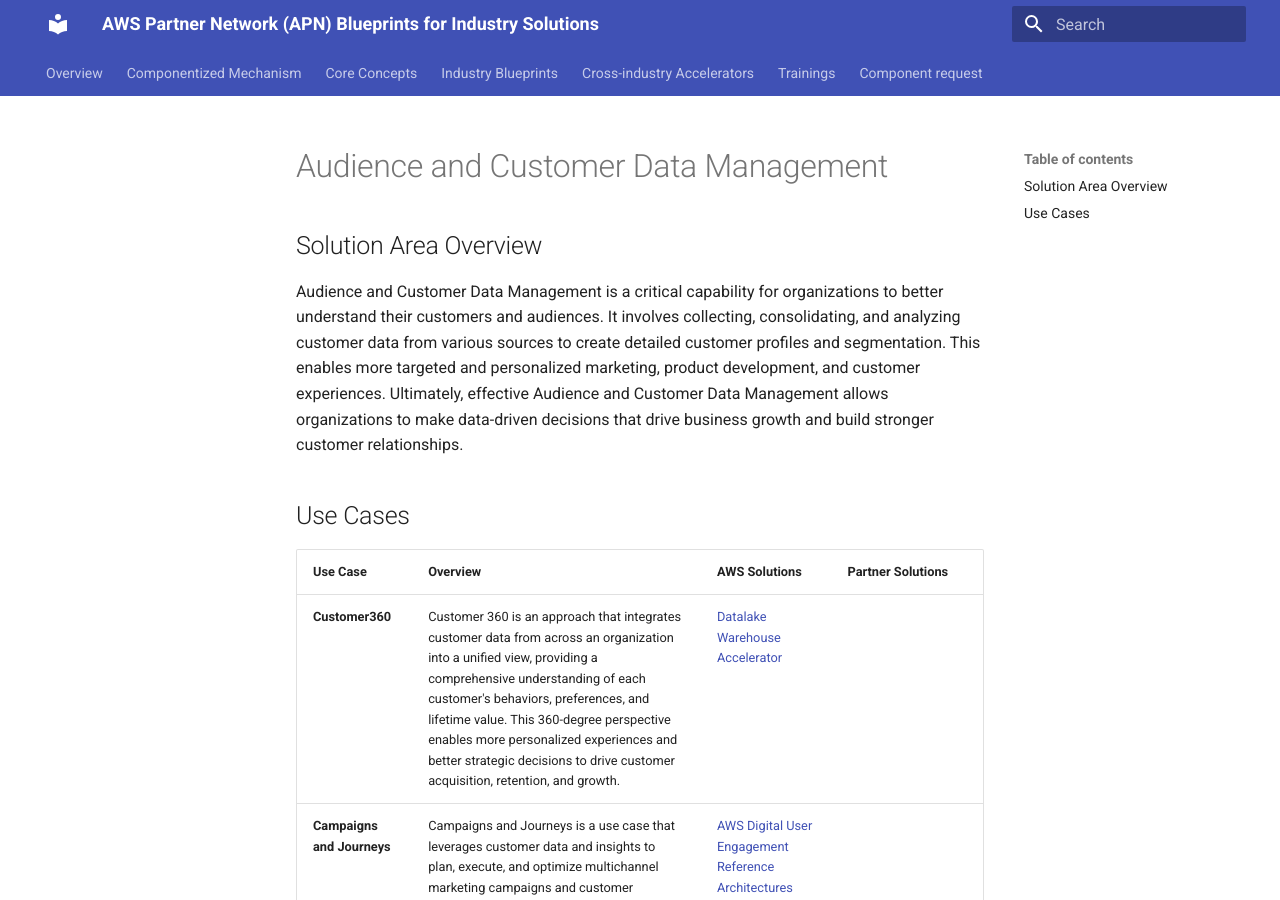
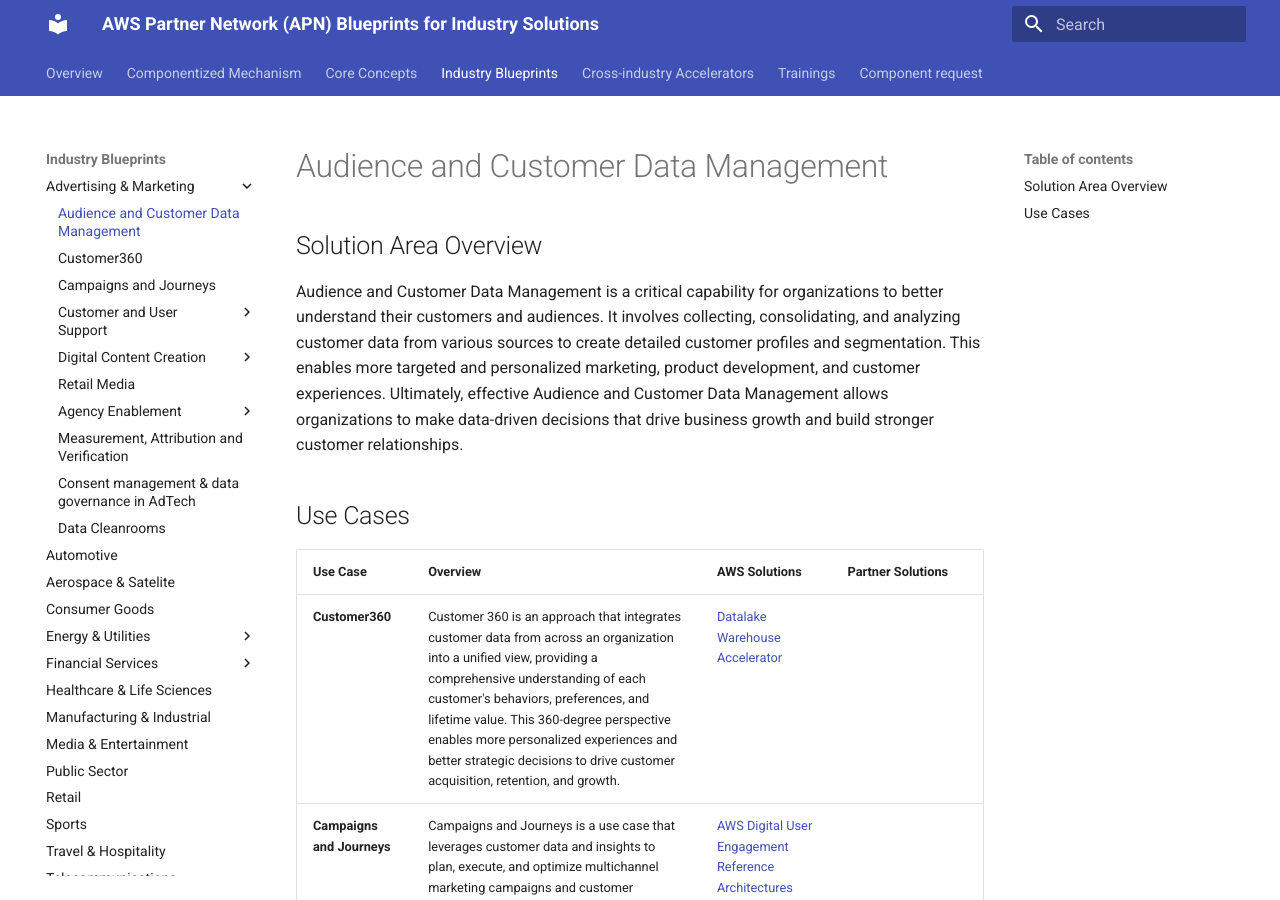
Before and after one commit to aws-samples/apn-blueprints-for-industry-solutions, an MkDocs documentation site: the page built from docs/Use Cases/Audience and Customer Data Management/Audience and Customer Data Management.md, in a window 1280 px wide and 900 px high. Built offline with MkDocs 1.6.1 and Material for MkDocs 9.7.7, drawn with Linux system fonts in a browser that asks for light colours.

Commit message:
fixing path issue

```diff
--- a/mkdocs.yml
+++ b/mkdocs.yml
@@ -11,7 +11,7 @@
   - Core Concepts: 'core_concepts.md'
   - Industry Blueprints:
     - Advertising & Marketing:
-      - Audience and Customer Data Management: '/Use Cases/Audience and Customer Data Management/Audience and Customer Data Management.md'
+      - Audience and Customer Data Management: 'Use Cases/Audience and Customer Data Management/Audience and Customer Data Management.md'
       - Customer360: 'https://github.com/aws-samples/aws-industry-blueprints-for-data-and-ai/tree/main/blueprints/datalake-warehouse-c360'
       - Campaigns and Journeys: 'https://github.com/aws-samples/communication-developer-services-reference-architectures'
       - Customer and User Support:
```
